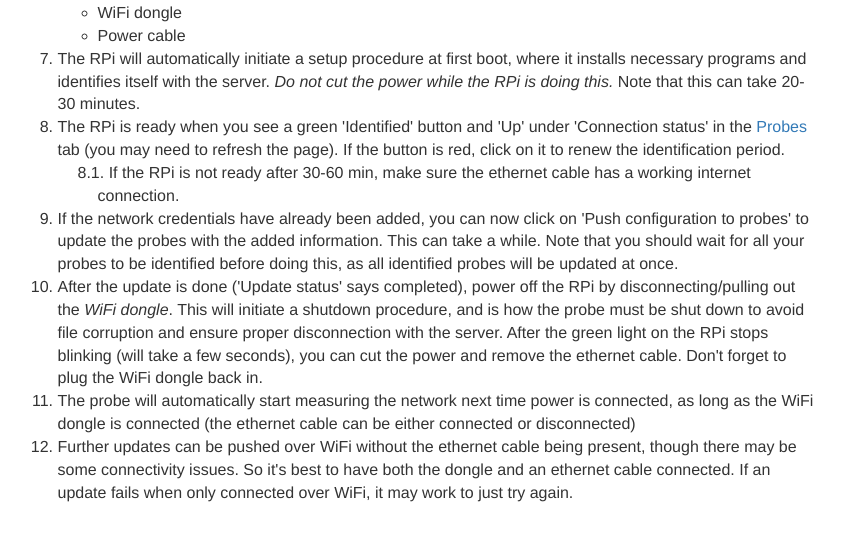
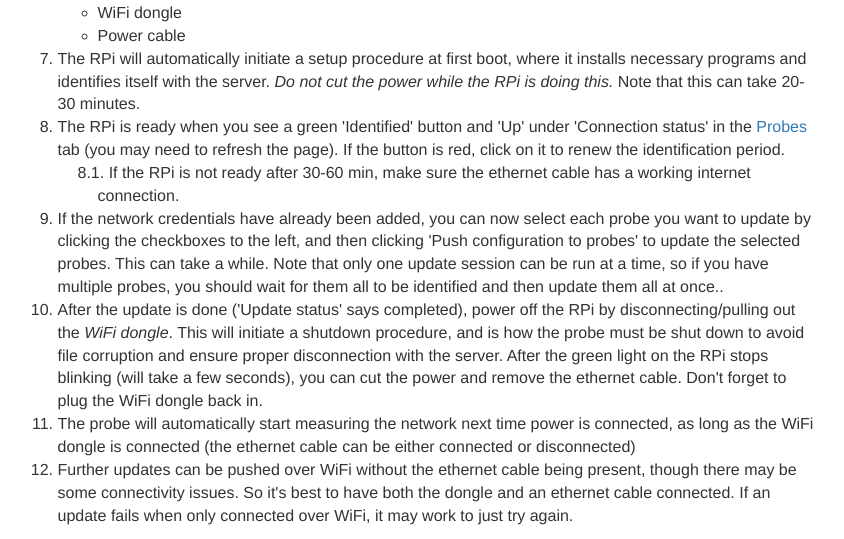
Before and after one commit to Uninett/probe-website, a Flask app: page /instructions in a window 1280 px wide. Shown: the part 938-1477 px from the top of the page, without its empty margins (234-1078 px from the left). Before the commit the page ends 1440 px from the top, so only its background shows below. Run offline with Flask 2, Linux system fonts and the light colour scheme; a user stored in the database is signed in; some libraries are stand-ins or nearby versions.

Commit message:
Add selection of probes instead of updating them all

```diff
--- a/probe_website/ansible_interface.py
+++ b/probe_website/ansible_interface.py
@@ -42,7 +42,7 @@ def export_host_config(probe_id, data, filename):
 
 
 # Make a hosts file for this user at <ansible_root>/inventories/username/hosts
-def export_to_inventory(username, database):
+def export_to_inventory(username, database, selected_probes=None):
     """Export an Ansible hosts file for 'username' at
     <ansible_root>/inventory/<username> from the supplied SQL database
 
@@ -50,6 +50,8 @@ def export_to_inventory(username, database):
     [<username>]
     <mac> ansible_host=localhost ansible_port=<port> probe_name=<name>
     ...
+
+    selected_probes=None means select all valid probes
     """
     from probe_website.database import Probe
 
@@ -61,6 +63,8 @@ def export_to_inventory(username, database):
     with open(os.path.join(dir_path, username), 'wb') as f:
         f.write('[{}]\n'.format(username).encode('utf-8'))
         for probe in database.session.query(Probe).filter(Probe.user_id == user.id).all():
+            if selected_probes and probe.custom_id not in selected_probes:
+                continue
             if (probe.associated and
                     util.is_probe_connected(probe.port) and
                     database.valid_network_configs(probe) and
--- a/probe_website/templates/instructions.html
+++ b/probe_website/templates/instructions.html
@@ -52,7 +52,7 @@ This page contains instructions on how to set up probes.
         <li>If the RPi is not ready after 30-60 min, make sure the ethernet cable has a working internet connection.</li>
       </ol>
     </li>
-    <li>If the network credentials have already been added, you can now click on 'Push configuration to probes' to update the probes with the added information. This can take a while. Note that you should wait for all your probes to be identified before doing this, as all identified probes will be updated at once.</li>
+    <li>If the network credentials have already been added, you can now select each probe you want to update by clicking the checkboxes to the left, and then clicking 'Push configuration to probes' to update the selected probes. This can take a while. Note that only one update session can be run at a time, so if you have multiple probes, you should wait for them all to be identified and then update them all at once..</li>
     <li>After the update is done ('Update status' says completed), power off the RPi by disconnecting/pulling out the <em>WiFi dongle</em>. This will initiate a shutdown procedure, and is how the probe must be shut down to avoid file corruption and ensure proper disconnection with the server. After the green light on the RPi stops blinking (will take a few seconds), you can cut the power and remove the ethernet cable. Don't forget to plug the WiFi dongle back in.</li>
     <li>The probe will automatically start measuring the network next time power is connected, as long as the WiFi dongle is connected (the ethernet cable can be either connected or disconnected)</li>
     <li>Further updates can be pushed over WiFi without the ethernet cable being present, though there may be some connectivity issues. So it's best to have both the dongle and an ethernet cable connected. If an update fails when only connected over WiFi, it may work to just try again.</li>
--- a/probe_website/views.py
+++ b/probe_website/views.py
@@ -10,6 +10,7 @@ from flask_login import current_user
 from collections import OrderedDict
 from datetime import datetime
 import random
+import re
 
 database = probe_website.database.DatabaseManager(settings.DATABASE_URL)
 form_parsers.set_database(database)
@@ -207,7 +208,13 @@ def probes():
                         ansible.export_host_config(probe.custom_id,
                                                {'networks': data},
                                                'network_configs')
-                ansible.export_to_inventory(current_user.username, database)
+                # Check which probes are selected
+                selected_probes = []
+                for entry in request.form:
+                    match = re.fullmatch('selected\-([0-9a-f]{12})', entry)
+                    if match:
+                        selected_probes.append(match.group(1))
+                ansible.export_to_inventory(current_user.username, database, selected_probes)
                 ansible.export_known_hosts(database)
                 ansible.run_ansible_playbook(current_user.username)
             else:
```
Also changed, not shown: probe_website/templates/probes.html (+37 -3 lines).
